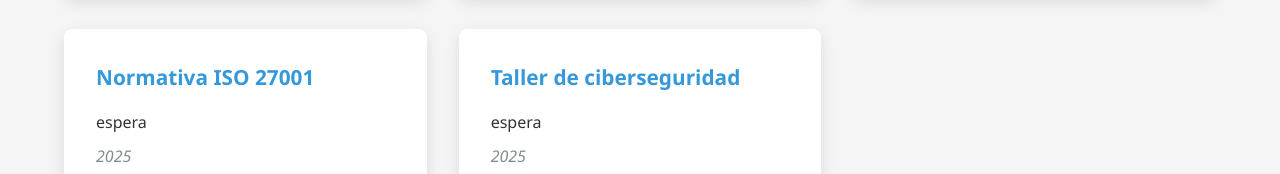
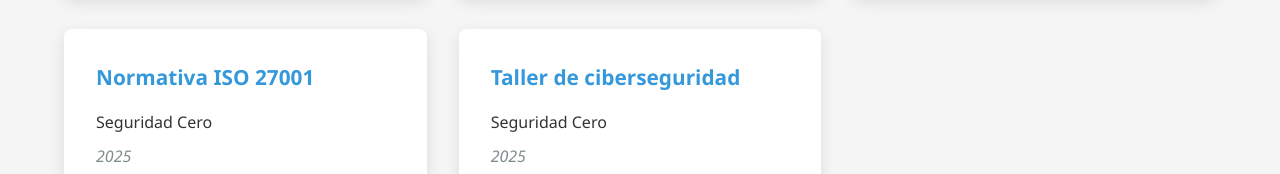
Before and after one commit to BelikJosh/Portafolio, a plain HTML site: page index.html in a window 1280 px wide. Shown: the part 4466-4640 px from the top of the page. Drawn offline with Linux system fonts and the light colour scheme.

```diff
--- a/index.html
+++ b/index.html
@@ -453,7 +453,7 @@
                 </div>
                 <div class="education-card">
                     <h3>Normativa ISO 27001</h3>
-                    <p class="institution">espera</p>
+                    <p class="institution">Seguridad Cero</p>
                     <p class="date">2025</p>
                     <p>
                         Este curso aborda sobre la aplicación a nivel empresarial de la normativa ISO 27001 ademas de los distintas herramientas y métodos para cumplirla.
@@ -467,7 +467,7 @@
                 </div>
                 <div class="education-card">
                     <h3>Taller de ciberseguridad</h3>
-                    <p class="institution">espera</p>
+                    <p class="institution">Seguridad Cero</p>
                     <p class="date">2025</p>
                     <p>
                         Este curso aborda sobre una platica intensiva mostrando ejemplos de prácticas eticas de ciberseguridad para prevenir ataques, abordando asi los diferentes tipos de ransomware, malware y como prevenirnos de estos tipos de ataques.
```
